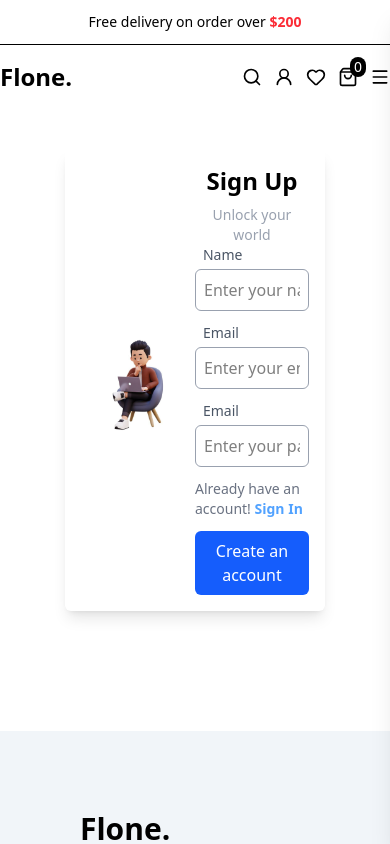
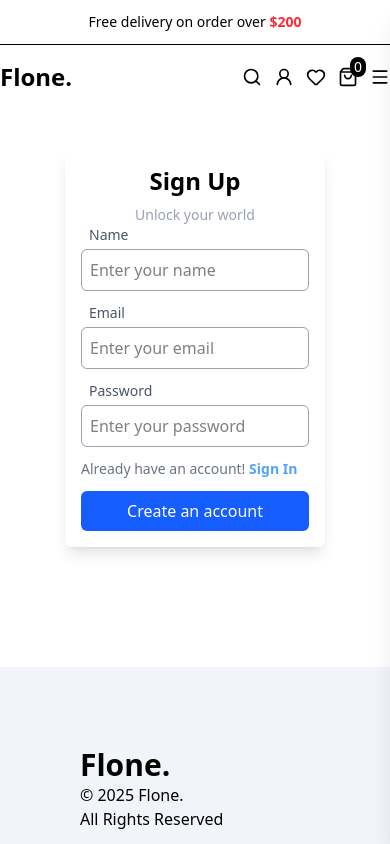
Before and after one commit to owais3536/Flone., a React (Vite) app in the folder client/: page /signup in a window 390 px wide. Shown: the top 844 px of the page. Built offline with nearby package versions, Linux system fonts and the light colour scheme.

Commit message:
Fix typo

```diff
--- a/client/src/components/SignUp.jsx
+++ b/client/src/components/SignUp.jsx
@@ -5,10 +5,10 @@ const SignUp = () => {
         <div className="container mx-auto py-10">
             <div className="flex items-center justify-center">
                 <form className="w-2/3 p-4 shadow-lg flex items-center rounded-md">
-                    <div className="w-1/2">
+                    <div className="w-1/2 hidden lg:block">
                         <img src="/form-image.jpg" alt="form image" className="w-full h-auto" />
                     </div>
-                    <div className="w-1/2">
+                    <div className="w-full lg:w-1/2">
                         <h2 className="text-center text-2xl font-bold">Sign Up</h2>
                         <p className="text-center text-sm text-gray-400 mt-2">Unlock your world</p>
 
@@ -33,7 +33,7 @@ const SignUp = () => {
                             />
                         </div>
                         <div className="flex flex-col gap-1">
-                            <label htmlFor="password" className="text-sm px-2 text-gray-600">Email</label>
+                            <label htmlFor="password" className="text-sm px-2 text-gray-600">Password</label>
                             <input
                                 type="password"
                                 id="password"
```
